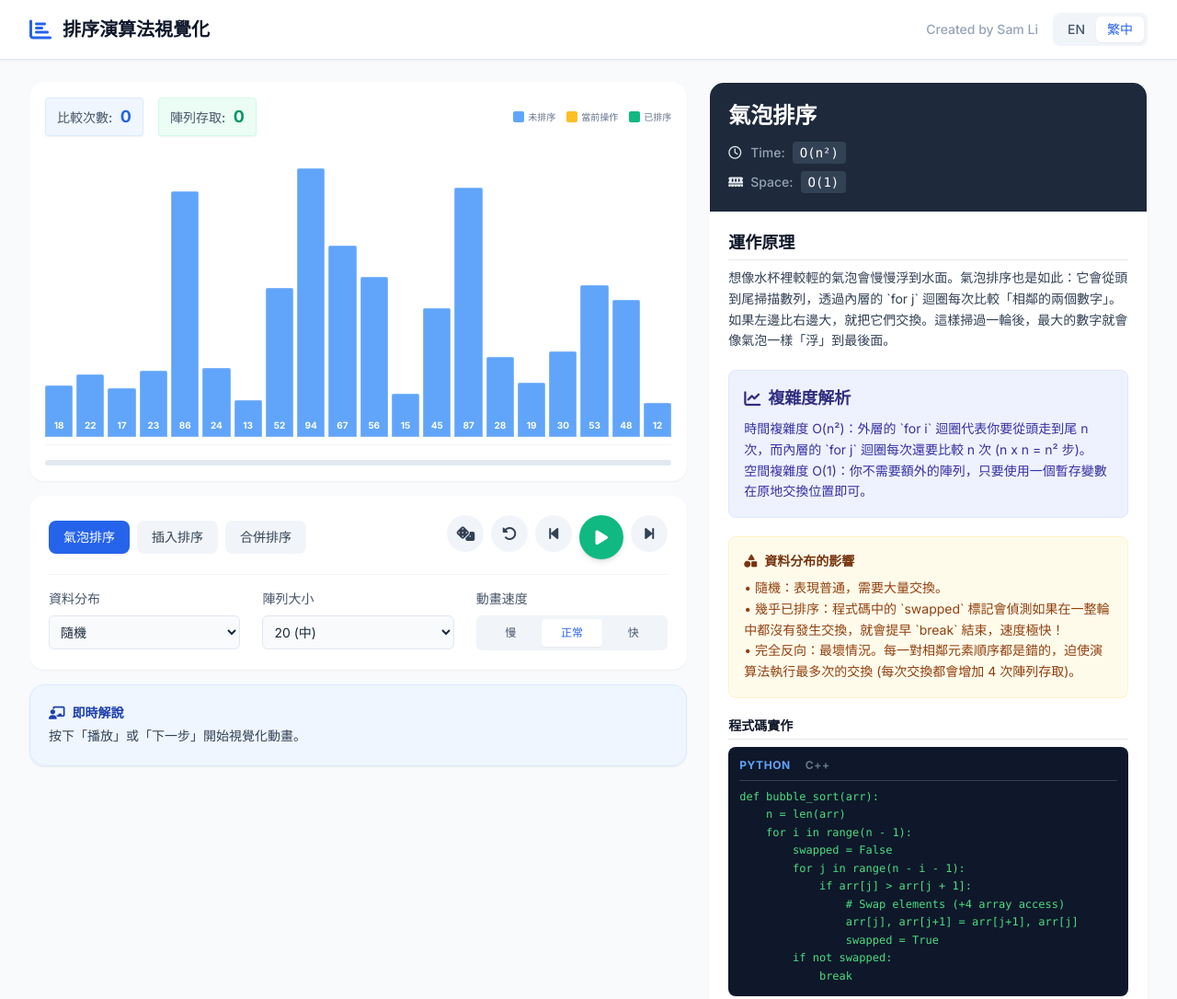
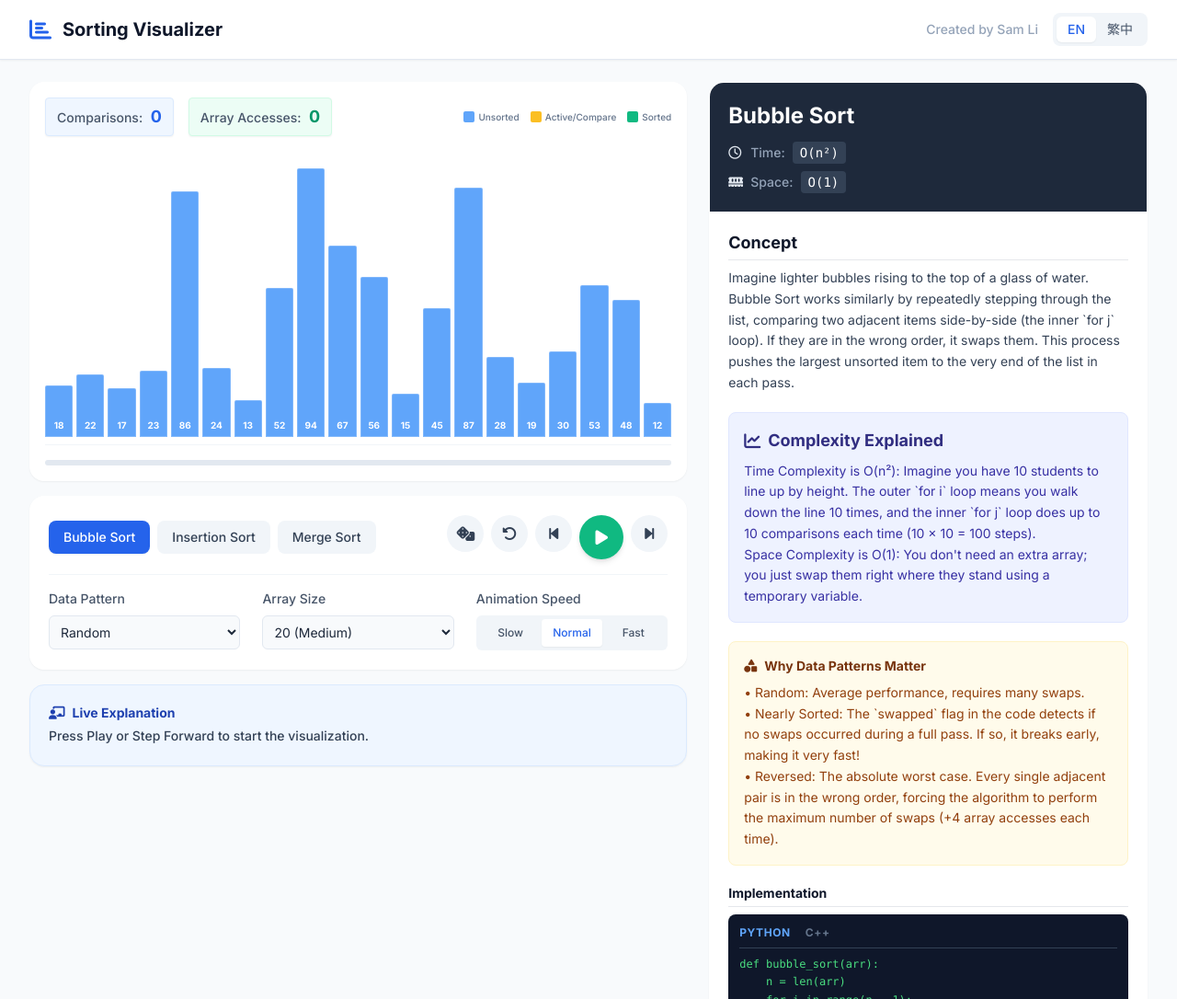
Before and after one commit to wslisam/Sorting-Algorithms-Visualizer, a plain HTML site: page index.html in a window 1280 px wide. Shown: the top 1086 px of the page at 92% size. Drawn offline with nearby package versions, Linux system fonts and the light colour scheme.

Commit message:
default en

```diff
--- a/index.html
+++ b/index.html
@@ -343,7 +343,7 @@
 
         // --- Initialization ---
         function init() {
-            setLang('zh');
+            setLang('en');
             generateNewArray();
         }
 
```
